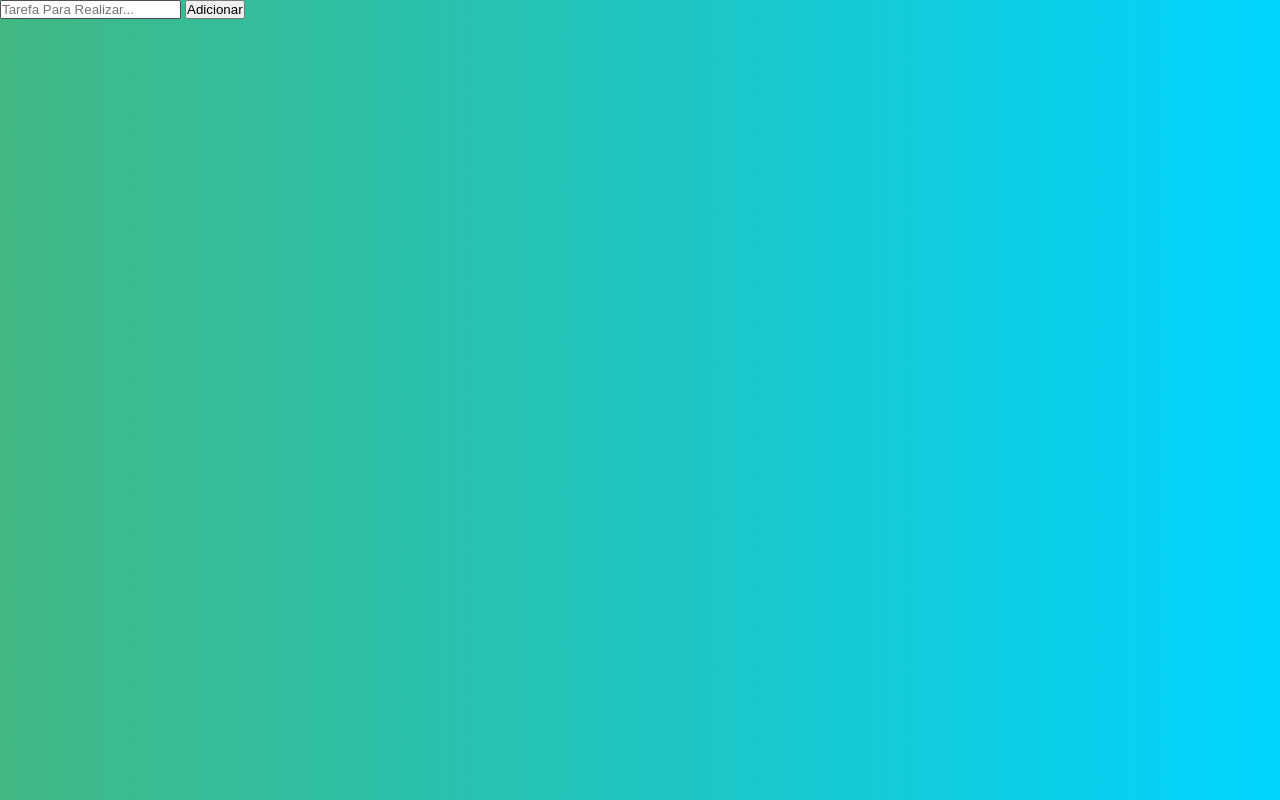
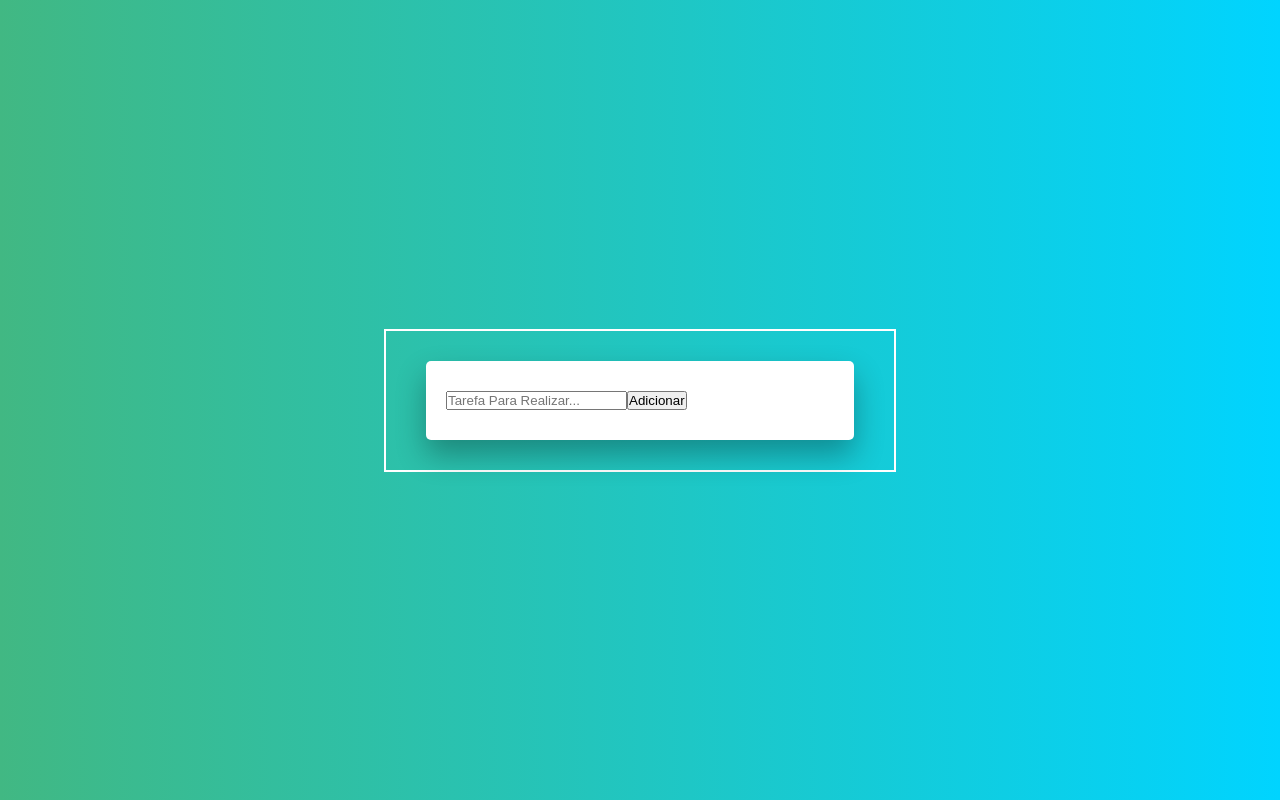
Before and after one commit to WelintonPetter/Petter_List, a plain HTML site: page index.html in a window 1280 px wide. Drawn offline with Linux system fonts and the light colour scheme.

Commit message:
Update style.css

```diff
--- a/style.css
+++ b/style.css
@@ -4,7 +4,28 @@ padding: 0;
 box-sizing: border-box;
 }
 body{
+    height: 100vh;
     background: linear-gradient(90deg,
     rgba(65,184,131,1)0%,
     rgba(0,212,255,1)100%);
+    display: flex;
+    align-items: center;
+    justify-content: center;
+
 }
+
+.container{
+    border: 2px solid #ffff ;
+    padding: 30px 40px;
+    width: 40%;
+
+}
+.new-task-container{
+    background-color: #ffff;
+    padding: 30px 20px;
+    border-radius: 5px;
+    box-shadow: 0 15px 30px rgba(0, 0, 0, 0.3);
+    display: flex;
+
+
+}
```
